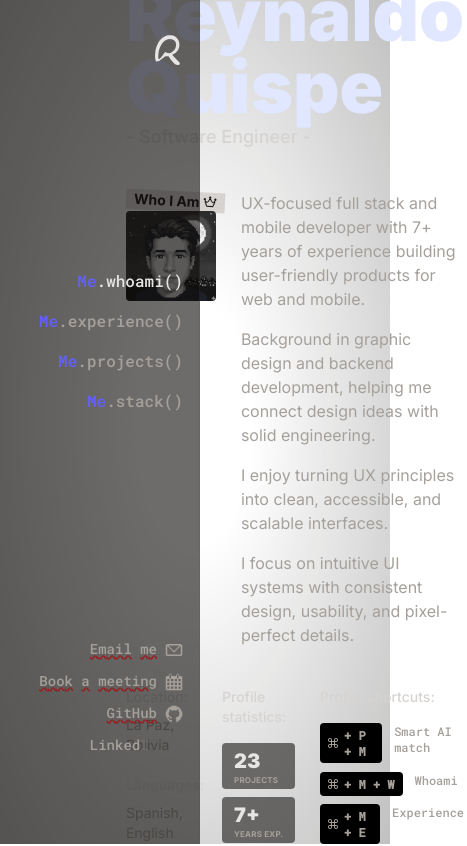
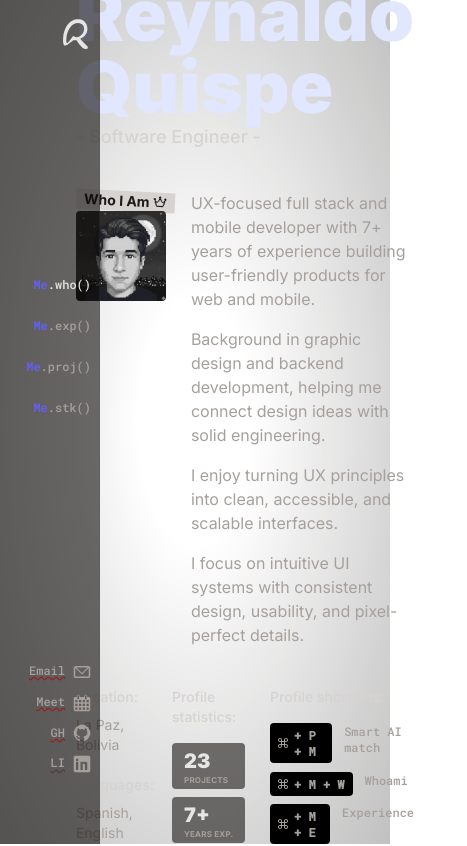
Before and after one commit to reynaldoqs/portfolio, a Next.js app: page / in a window 390 px wide. Shown: the top 846 px of the page, 467 px wide, since content can reach past the window. Built offline with nearby package versions, Linux system fonts and the light colour scheme.

Commit message:
feat: enhance ExternalLink and FuncLink components with mobileLabel support; update Sidebar for improved navigation and responsiveness

```diff
--- a/src/components/atoms/external-link.tsx
+++ b/src/components/atoms/external-link.tsx
@@ -1,18 +1,21 @@
 import { cn } from "@/lib/utils";
+import type { ReactNode } from "react";
 import { Icon, type IconName } from "./icon";
 
 interface ExternalLinkProps {
   href: string;
   icon?: IconName;
   className?: string;
+  mobileLabel?: ReactNode;
 
-  children: React.ReactNode;
+  children: ReactNode;
 }
 
 export function ExternalLink({
   href,
   icon,
   className,
+  mobileLabel,
   children,
 }: ExternalLinkProps) {
   return (
@@ -21,13 +24,18 @@ export function ExternalLink({
       target="_blank"
       rel="noopener noreferrer"
       className={cn(
-        "flex items-center text-stone-400 font-medium text-sm group transition-colors duration-300",
+        "flex items-center text-stone-400 font-medium text-xs sm:text-sm group transition-colors duration-300",
         className,
       )}
     >
       <span className="opacity-0 external-link-text-prefix">{"//"}</span>
       <span className="external-link-text">
-        {children}
+        <span className="external-link-label-mobile sm:hidden">
+          {mobileLabel ?? children}
+        </span>
+        <span className="external-link-label-desktop hidden sm:inline">
+          {children}
+        </span>
         {icon && (
           <Icon
             name={icon}
--- a/src/components/atoms/func-link.tsx
+++ b/src/components/atoms/func-link.tsx
@@ -1,29 +1,37 @@
+import type { MouseEvent, ReactNode } from "react";
 import { cn } from "@/lib/utils";
 
 interface FuncLinkProps {
-  children: React.ReactNode;
+  children: ReactNode;
+  mobileLabel?: ReactNode;
   className?: string;
   active?: boolean;
-  onClick?: () => void;
+  href: string;
+  onClick?: (event: MouseEvent<HTMLAnchorElement>) => void;
 }
 export function FuncLink({
   children,
+  mobileLabel,
   className,
   active,
+  href,
   onClick,
 }: FuncLinkProps) {
   return (
-    <button
-      type="button"
+    <a
+      href={href}
       onClick={onClick}
+      aria-current={active ? "page" : undefined}
       className={cn(
-        "text-stone-400 cursor-pointer font-medium hover:text-stone-200 transition-colors duration-300",
+        "text-stone-400 cursor-pointer font-medium hover:text-stone-200 transition-colors duration-300 whitespace-nowrap text-xs sm:text-base px-2 py-1 -mr-2 rounded focus-visible:outline-none focus-visible:ring-2 focus-visible:ring-indigo-500/40 focus-visible:ring-offset-2 focus-visible:ring-offset-stone-950",
         active && "text-stone-200",
         className,
       )}
     >
-      <span className="text-indigo-500">Me</span>.{children}
-      ()
-    </button>
+      <span className="text-indigo-500">Me</span>.
+      <span className="sm:hidden">{mobileLabel ?? children}</span>
+      <span className="hidden sm:inline">{children}</span>
+      <span>()</span>
+    </a>
   );
 }
--- a/src/components/organisms/sidebar.tsx
+++ b/src/components/organisms/sidebar.tsx
@@ -1,19 +1,32 @@
 import { useGSAP } from "@gsap/react";
 import gsap from "gsap";
 import { SplitText } from "gsap/SplitText";
+import type { MouseEvent } from "react";
 import { useRef } from "react";
 import { ExternalLink, FuncLink, Icon } from "@/components";
 import { LOADER_DURATION } from "@/constants/animations.config";
 import { SECTION_IDS } from "@/constants/layout";
 import { cn } from "@/lib/utils";
 
+if (typeof window !== "undefined") {
   gsap.registerPlugin(SplitText);
+}
 
 const getContactTimeline = (element: HTMLElement) => {
   const externalLinkText = element.querySelector(".external-link-text");
+  const labelToSplit = window.matchMedia?.("(min-width: 640px)")?.matches
+    ? element.querySelector(".external-link-label-desktop")
+    : element.querySelector(".external-link-label-mobile");
   const externalLinkIcon = element.querySelector(".external-link-icon");
   const tl = gsap.timeline();
-  const textElements = new SplitText(externalLinkText, {
+  if (!externalLinkText) return tl;
+
+  const splitTarget =
+    (labelToSplit as HTMLElement | null) ??
+    (externalLinkText as HTMLElement | null);
+  if (!splitTarget) return tl;
+
+  const textElements = new SplitText(splitTarget, {
     type: "chars",
     charsClass: "external-link-char",
   });
@@ -34,13 +47,13 @@ const getContactTimeline = (element: HTMLElement) => {
     },
     "-=0.05",
   );
-  tl.to(".external-link-char", {
+  tl.to(textElements.chars, {
     textDecoration: "underline wavy #991b1b",
   });
-  return tl;
+  return { tl, splitText: textElements };
 };
 const commentLinkClassName =
-  "flex items-center text-stone-400 hover:text-stone-300 group font-medium text-sm transition-colors duration-30";
+  "flex items-center text-stone-400 hover:text-stone-300 group font-medium text-xs sm:text-base transition-colors duration-300";
 
 interface SidebarProps {
   className?: string;
@@ -55,16 +68,23 @@ export function Sidebar({
 }: SidebarProps) {
   const containerRef = useRef<HTMLDivElement>(null);
   const contactRef = useRef<HTMLDivElement>(null);
+  const linksRef = useRef<HTMLUListElement>(null);
 
   useGSAP(
     () => {
-      if (!containerRef.current || !contactRef.current) return;
+      if (!containerRef.current || !contactRef.current || !linksRef.current)
+        return;
+      if (window.matchMedia?.("(prefers-reduced-motion: reduce)")?.matches)
+        return;
+
       const mainAsideTimeline = gsap.timeline({
         delay: LOADER_DURATION,
       });
-      const textElements = new SplitText(".sidebar-links", {
+      const splitTextInstances: SplitText[] = [];
+      const textElements = new SplitText(linksRef.current, {
         type: "chars",
       });
+      splitTextInstances.push(textElements);
 
       mainAsideTimeline.from(".sidebar-logo", {
         scale: 1.5,
@@ -82,7 +102,13 @@ export function Sidebar({
 
       const contactElements = gsap.utils.toArray(contactRef.current?.children);
       contactElements.forEach((element) => {
-        mainAsideTimeline.add(getContactTimeline(element as HTMLElement));
+        const result = getContactTimeline(element as HTMLElement);
+        if ("splitText" in result) {
+          splitTextInstances.push(result.splitText);
+          mainAsideTimeline.add(result.tl);
+        } else {
+          mainAsideTimeline.add(result);
+        }
       });
 
       mainAsideTimeline.to(".external-link-contact", {
@@ -107,15 +133,29 @@ export function Sidebar({
         className:
           "opacity-100 group-hover:opacity-0 external-link-text-prefix",
       });
+
+      return () => {
+        mainAsideTimeline.kill();
+        splitTextInstances.forEach((instance) => {
+          instance.revert();
+        });
+      };
     },
     { scope: containerRef },
   );
 
+  const handleLinkClick = (
+    event: MouseEvent<HTMLAnchorElement>,
+    id: (typeof SECTION_IDS)[number],
+  ) => {
+    event.preventDefault();
+    onLinkClick?.(id);
+  };
   return (
     <aside
       ref={containerRef}
       className={cn(
-        "sidebar-text border-r border-stone-600/20 bg-stone-950/60 px-4 py-8 flex flex-col gap-3 items-end justify-between",
+        "sidebar-text border-r border-stone-600/20 bg-stone-950/60 px-2 md:px-4 md:py-8 py-4 flex flex-col gap-3 items-end justify-between",
         className,
       )}
     >
@@ -123,38 +163,60 @@ export function Sidebar({
         <Icon name="logo" size={36} className="text-stone-200 sidebar-logo" />
       </div>
 
-      <div className="flex flex-col gap-4 items-end sidebar-links">
+      <nav aria-label="Primary">
+        <ul
+          ref={linksRef}
+          className="flex flex-col gap-4 items-end sidebar-links"
+        >
+          <li>
             <FuncLink
+              href={`#${SECTION_IDS[0]}`}
+              mobileLabel="who"
               active={activeSection === SECTION_IDS[0]}
-          onClick={() => onLinkClick?.(SECTION_IDS[0])}
+              onClick={(event) => handleLinkClick(event, SECTION_IDS[0])}
             >
               whoami
             </FuncLink>
+          </li>
+          <li>
             <FuncLink
+              href={`#${SECTION_IDS[1]}`}
+              mobileLabel="exp"
               active={activeSection === SECTION_IDS[1]}
-          onClick={() => onLinkClick?.(SECTION_IDS[1])}
+              onClick={(event) => handleLinkClick(event, SECTION_IDS[1])}
             >
               experience
             </FuncLink>
+          </li>
+          <li>
             <FuncLink
+              href={`#${SECTION_IDS[2]}`}
+              mobileLabel="proj"
               active={activeSection === SECTION_IDS[2]}
-          onClick={() => onLinkClick?.(SECTION_IDS[2])}
+              onClick={(event) => handleLinkClick(event, SECTION_IDS[2])}
             >
               projects
             </FuncLink>
+          </li>
+          <li>
             <FuncLink
+              href={`#${SECTION_IDS[3]}`}
+              mobileLabel="stk"
               active={activeSection === SECTION_IDS[3]}
-          onClick={() => onLinkClick?.(SECTION_IDS[3])}
+              onClick={(event) => handleLinkClick(event, SECTION_IDS[3])}
             >
               stack
             </FuncLink>
-      </div>
+          </li>
+        </ul>
+      </nav>
 
       <div className="flex flex-col gap-3 items-end py-6" ref={contactRef}>
         <ExternalLink
           href="https://github.com/yourusername"
           icon="email"
           className={cn(commentLinkClassName, "external-link-contact")}
+          mobileLabel="Email"
         >
           Email me
         </ExternalLink>
@@ -162,6 +224,7 @@ export function Sidebar({
           href="https://github.com/yourusername"
           icon="calendar"
           className={cn(commentLinkClassName, "external-link-contact")}
+          mobileLabel="Meet"
         >
           Book a meeting
         </ExternalLink>
@@ -169,6 +232,7 @@ export function Sidebar({
           href="https://github.com/yourusername"
           icon="github"
           className={cn(commentLinkClassName, "external-link-contact")}
+          mobileLabel="GH"
         >
           GitHub
         </ExternalLink>
@@ -176,6 +240,7 @@ export function Sidebar({
           href="https://github.com/yourusername"
           icon="linkedin"
           className={cn(commentLinkClassName, "external-link-contact")}
+          mobileLabel="LI"
         >
           LinkedIn
         </ExternalLink>
@@ -183,6 +248,7 @@ export function Sidebar({
           href="/resume.pdf"
           icon="download-alt"
           className={cn(commentLinkClassName, "external-link-contact")}
+          mobileLabel="CV"
         >
           Download CV
         </ExternalLink>
--- a/src/pages/index.tsx
+++ b/src/pages/index.tsx
@@ -69,14 +69,14 @@ export default function Home() {
         className={`${monoFont.className} absolute inset-0 w-full max-w-[1280px] mx-auto `}
       >
         <Sidebar
-          className="w-[200px] sm:w-[250px] md:w-[300px] h-full fixed z-30"
+          className="w-[100px] sm:w-[230px] md:w-[300px] h-full fixed z-30"
           activeSection={activeSection}
           onLinkClick={handleLinkClick}
         />
         <div
           ref={containerRef}
           id="smooth-content"
-          className={`${interFont.className} pl-[200px] sm:pl-[250px] md:pl-[300px] flex flex-col flex-1`}
+          className={`${interFont.className} pl-[100px] sm:pl-[230px] md:pl-[300px] flex flex-col flex-1`}
         >
           <ProfileOverview
             className="w-full h-dvh main-section"
```
Lines whose indentation alone changed are shown as unchanged.
